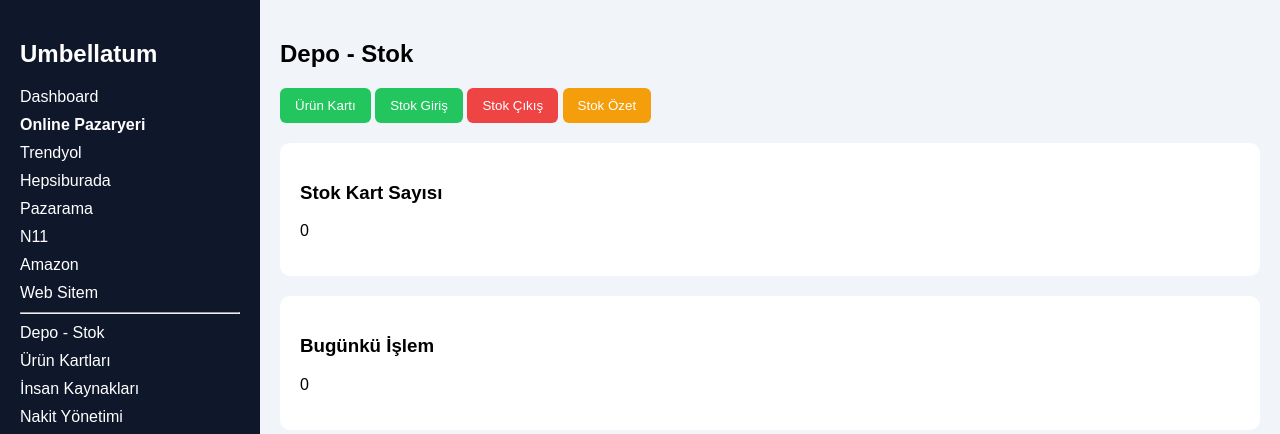
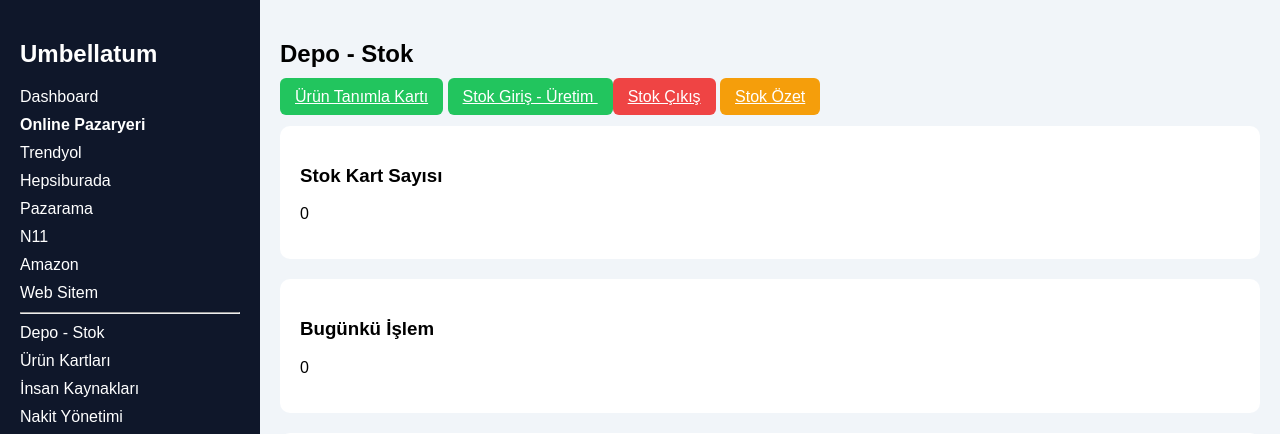
Before and after one commit to umbellatum54/stok-api, a Flask app: page /depo-stok/stok in a window 1280 px wide. Shown: the top 434 px of the page. Run offline with Flask 3, Linux system fonts and the light colour scheme.

Commit message:
Update stok.html

```diff
--- a/templates/stok.html
+++ b/templates/stok.html
@@ -5,10 +5,10 @@
 <h2>Depo - Stok</h2>
 
 <div style="margin-bottom:20px;">
-    <a href="/urunler"><button class="btn green">Ürün Kartı</button></a>
-    <a href="/stok-giris"><button class="btn green">Stok Giriş</button></a>
-    <a href="/stok-cikis"><button class="btn red">Stok Çıkış</button></a>
-    <a href="/stok-ozet"><button class="btn orange">Stok Özet</button></a>
+<a href="/depo-stok/urunler" class="btn green">Ürün Tanımla Kartı</a>
+<a href="/depo-stok/stok-giris" class="btn green">Stok Giriş - Üretim </a>
+<a href="/depo-stok/stok-cikis" class="btn red">Stok Çıkış</a>
+<a href="/depo-stok/stok-ozet" class="btn orange">Stok Özet</a>
 </div>
 
 <div class="card">
```
